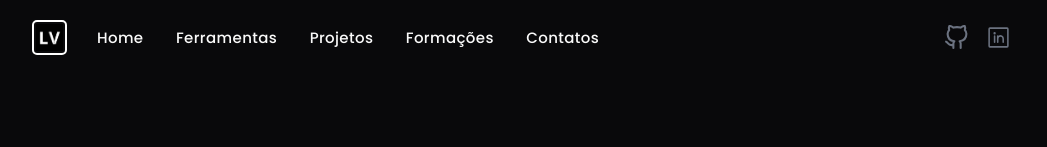
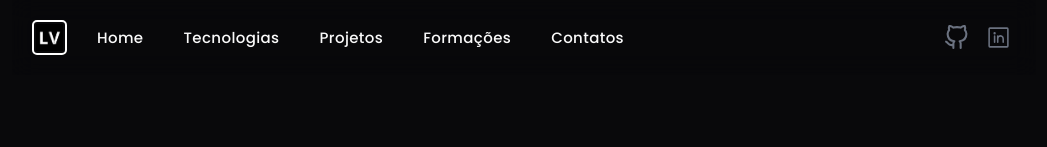
Before and after one commit to Lianderdev/Portfolio-react, a React (Vite) app: page / in a window 1280 px wide. Shown: the top 147 px of the page, without its empty margins (116-1163 px from the left). Built offline with nearby package versions, Linux system fonts and the light colour scheme.

Commit message:
adding side menu functionality on mobile

```diff
--- a/src/components/Card-Education.jsx
+++ b/src/components/Card-Education.jsx
@@ -2,7 +2,7 @@ import { PiBookmarkSimple } from "react-icons/pi";
 
 export function Formation ({ img, alt, curso, nivel, instituicao, tempo }) {
     return (
-        <div className='flex gap-6 p-6 border border rounded-xl relative'>
+        <div className='bg-zinc-900 flex gap-6 p-6 border rounded-xl relative'>
             <div className='mt-[5px] w-[4rem] h-[4rem] flex items-center justify-center border border-zinc-500 rounded-[50%] bg-zinc-50 p-1 object-cover'>
                 <img className='w-7' src={img} alt={alt} />
             </div>
--- a/src/sections/Header.jsx
+++ b/src/sections/Header.jsx
@@ -1,37 +1,57 @@
 
+import { Button } from '@/components/ui/button';
 import logo from '../assets/images/logo.png'
 
 import { FiGithub } from "react-icons/fi";
 import { PiLinkedinLogo } from "react-icons/pi";
 import { RiMenu4Fill } from "react-icons/ri";
+import { useState } from 'react';
+import { RiCloseLargeLine } from "react-icons/ri";
 
 
 export function Header() {
 
+    const [visible, setVisible] = useState(false)
+
+    const handle = () => {
+        setVisible(!visible)
+    }
+
     return (
         <>
-            <header className='bg-zinc-950 backdrop-blur-md py-8 flex justify-between items-center fixed top-0 left-1/2 transform -translate-x-1/2 z-40'>
+            <header className='bg-headerColor backdrop-blur-md py-8 flex justify-between items-center fixed top-0 left-1/2 transform -translate-x-1/2 z-40'>
                 <div className='flex items-center gap-8'>
                     <div className='font-extrabold w-14 h-14 flex justify-between items-center rounded-lg border-2 border-white p-[2px]'>
                         <img src={logo} alt="logo do liander" />
                     </div>
 
                     <nav>
-                        <ul className='hidden gap-5 list-none md:flex'>
-                            <li><a className='link' href="#home">Home</a></li>
-                            <li><a className='link' href="#tools">Ferramentas</a></li>
-                             <li><a className='link' href="#projects">Projetos</a></li>
-                            <li><a className='link' href="#education">Formações</a></li>
-                            <li><a className='link' href="#contact">Contatos</a></li>
+                        <ul className={` absolute top-0 h-[1000px] w-[300px] pt-28 pl-10 flex flex-col gap-8 z-50 duration-500 transition-all
+                        border-r border-zinc-400
+                            ${visible ? 'left-0 bg-zinc-950' : '-left-[302px]'}
+                            md:relative md:pt-0 md:h-auto md:top-0 md:w-auto md:flex-row md:pl-0 md:items-center md:left-0  md:border-none
+                          `}>
+                            <li><a  onClick={handle} className='link' href="#home">Home</a></li>
+                            <li><a  onClick={handle} className='link' href="#tools">Tecnologias</a></li>
+                            <li><a  onClick={handle} className='link' href="#projects">Projetos</a></li>
+                            <li><a  onClick={handle} className='link' href="#education">Formações</a></li>
+                            <li><a  onClick={handle} className='link' href="#contact">Contatos</a></li>
+                            <Button onClick={handle} variant='outline' className='absolute top-8 right-8 flex p-2 h-12 w-12 text-2xl md:hidden duration-500'><RiCloseLargeLine /></Button>
                         </ul>
                     </nav>
                 </div>
 
                 <div className='flex items-center gap-6'>
                     <div className="flex items-center gap-3 relative">
-                        <a  href="https://github.com/Lianderdev" target="_blank"><FiGithub className="icons text-5xl"/></a>
-                        <a  href="https://www.linkedin.com/in/liander-vin%C3%ADcius/" target="_blank"><PiLinkedinLogo className="icons text-6xl"/></a>
-                        <button className="w-12 h-12 flex md:hidden items-center justify-center text-4xl text-gray-50 bg-zinc-900 rounded  ml-4 relative"> <RiMenu4Fill /> </button>
+                        <a href="https://github.com/Lianderdev" target="_blank">
+                            <FiGithub className="icons text-5xl" />
+                        </a>
+                        <a href="https://www.linkedin.com/in/liander-vin%C3%ADcius/" target="_blank">
+                            <PiLinkedinLogo className="icons text-6xl" />
+                        </a>
+                        <Button variant='secondary'  onClick={handle} className="w-16 h-16 flex md:hidden items-center justify-center text-5xl text-gray-50 bg-zinc-900 rounded  ml-4 relative duration-500">
+                            <RiMenu4Fill />
+                        </Button>
                     </div>
                 </div>
             </header>
--- a/src/sections/Projects.jsx
+++ b/src/sections/Projects.jsx
@@ -1,4 +1,3 @@
-import { Card, CardContent } from "@/components/ui/card"
 import {
     Carousel,
     CarouselContent,
--- a/src/styles/index.css
+++ b/src/styles/index.css
@@ -4,11 +4,11 @@
 
 
 .link {
-    @apply text-2xl tracking-wide font-medium no-underline py-2 px-4 text-zinc-50 rounded-md hover:bg-zinc-800 duration-200 transition-colors;
+    @apply text-2xl tracking-wide font-medium no-underline py-2 pl-2 pr-60 inline-block md:px-4 text-zinc-50 rounded-md hover:bg-zinc-800 duration-200 transition-colors;
 }
 
 .icons {
-    @apply  text-gray-500 h-14 w-14 p-2 rounded-md cursor-pointer hover:bg-zinc-800  transition-colors;
+    @apply text-gray-500 h-14 w-14 p-2 rounded-md cursor-pointer hover:bg-zinc-800  transition-colors;
 }
 
 .button {
--- a/tailwind.config.js
+++ b/tailwind.config.js
@@ -9,7 +9,7 @@ module.exports = {
 		extend: {
 			colors: {
 				tools: '#71717a83',
-				headerColor: '#71717a83',
+				headerColor: '#09090ba6',
 				modal: '#00000080',
 				background: 'hsl(var(--background))',
 				foreground: 'hsl(var(--foreground))',
```
